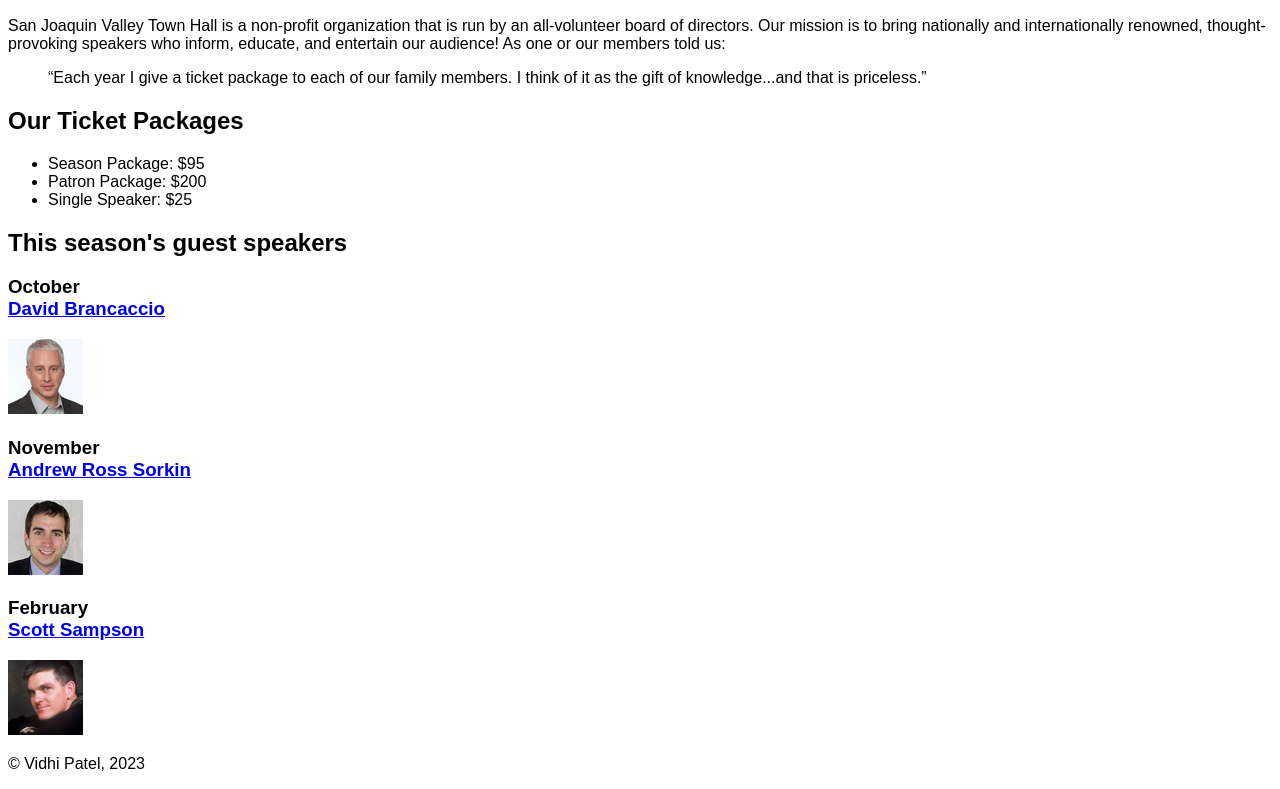
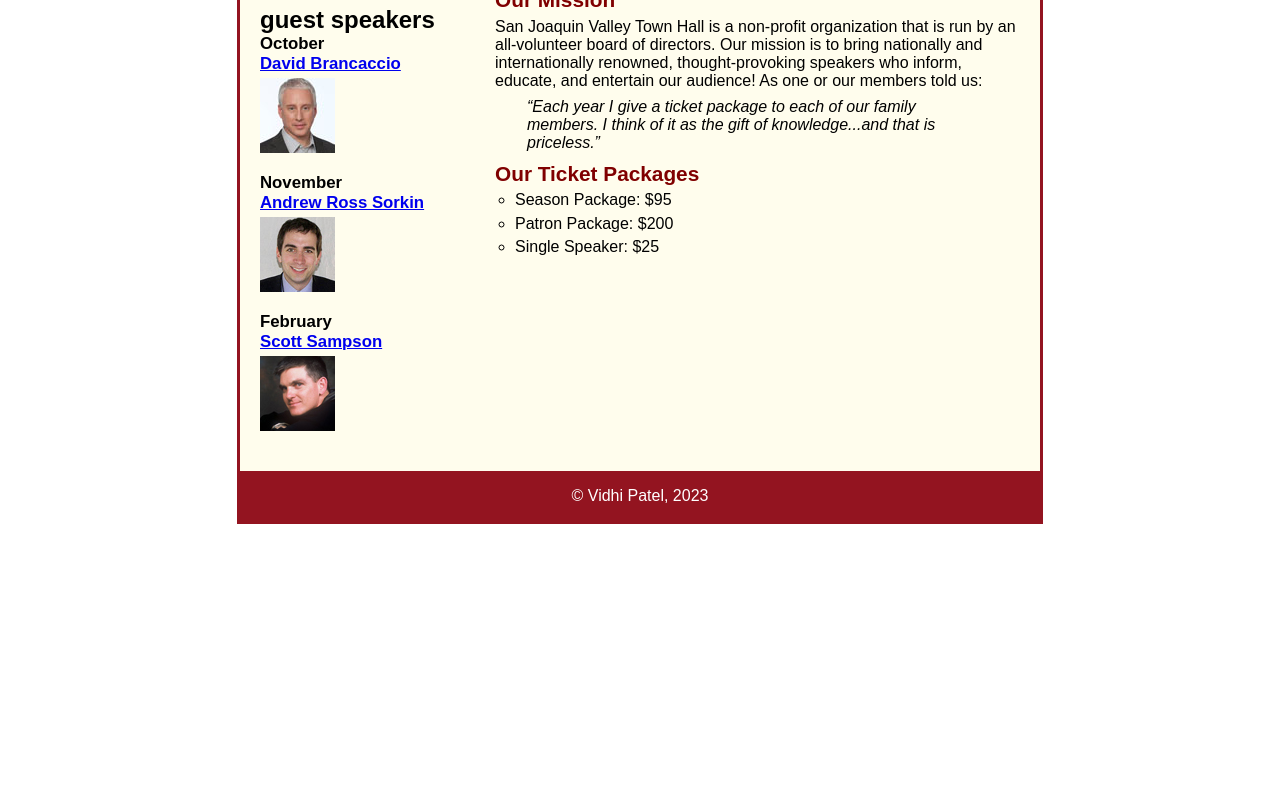
Before and after one commit to vp-59/A07, a plain HTML site: page index.html in a window 1280 px wide. Shown: the part 145-934 px from the top of the page. After the commit the page ends 800 px from the top, so only its background shows below. Drawn offline with Linux system fonts and the light colour scheme.

Commit message:
Update index.html

```diff
--- a/index.html
+++ b/index.html
@@ -5,7 +5,7 @@
   <meta charset="utf-8">
   <meta name="viewport" content="width=device-width">
   <title>replit</title>
-  <link href="styles/c4_main.css" rel="stylesheet" type="text/css" />
+  <link href="styles/c8_main.css" href="styles/slicknav.css" rel="stylesheet" type="text/css" />
 </head>
 
 <body>
```
